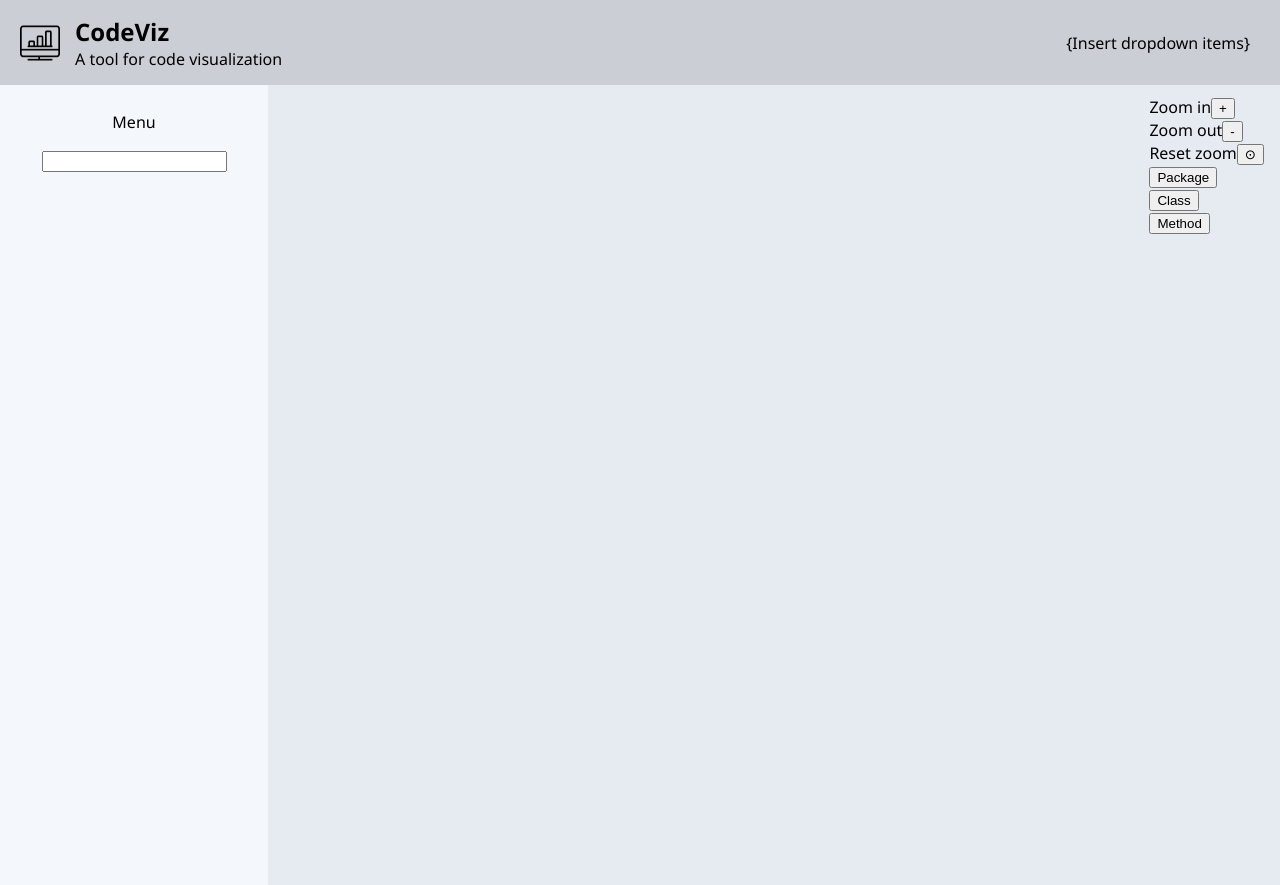
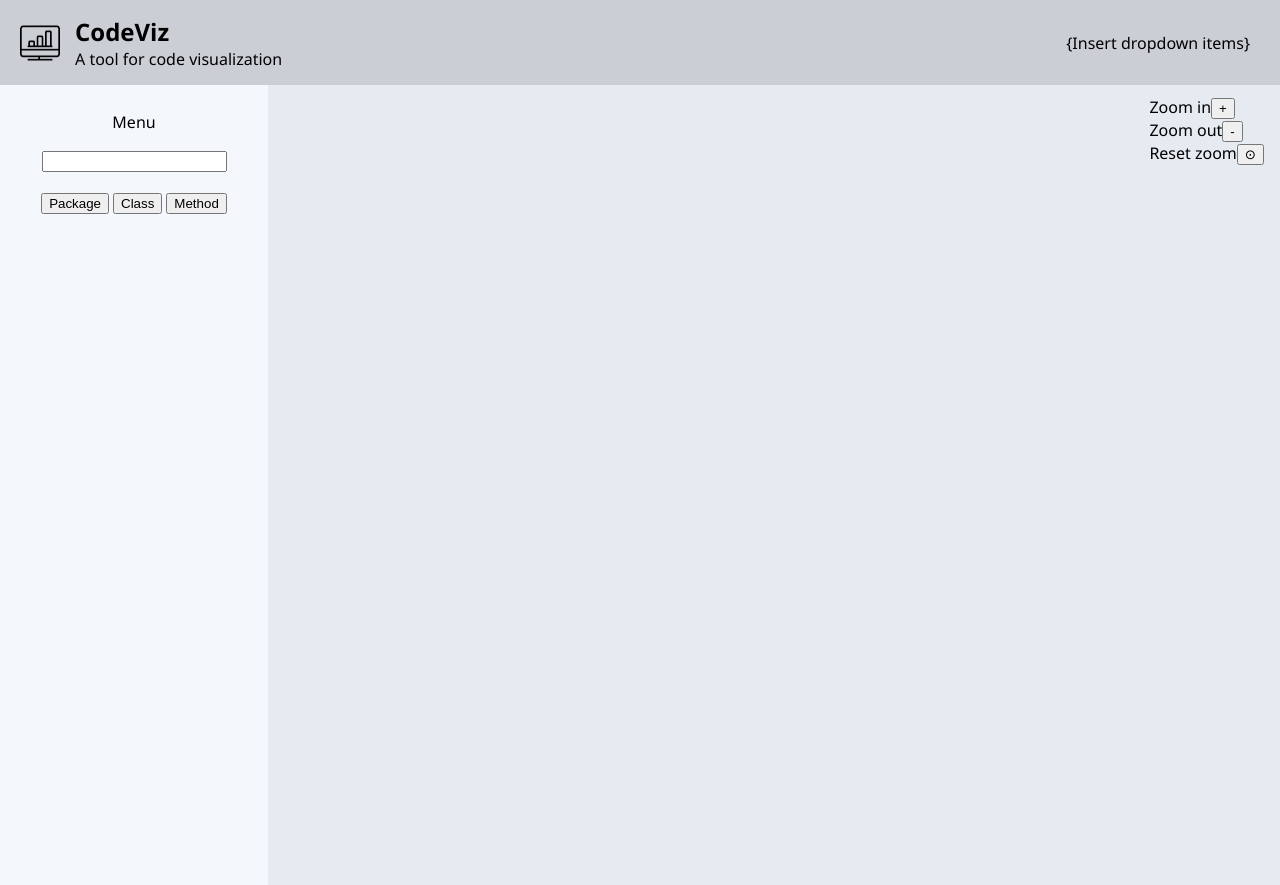
Before and after one commit to maishabd23/CodeViz, a React (Create React App) app in the folder codeviz_frontend/: page / in a window 1280 px wide. Built offline with nearby package versions, Linux system fonts and the light colour scheme; no server answers.

Commit message:
Move view level buttons to the menu.

```diff
--- a/codeviz_frontend/src/App.css
+++ b/codeviz_frontend/src/App.css
@@ -88,3 +88,8 @@ canvas {
   display: flex;
   height: 100%;
 }
+
+.center {
+  margin-left: auto;
+  margin-right: auto;
+}
--- a/codeviz_frontend/src/GraphViz.js
+++ b/codeviz_frontend/src/GraphViz.js
@@ -9,7 +9,7 @@ import Sigma from "sigma";
 import Graph from "graphology";
 import { parse } from "graphology-gexf/browser";
 // import React from 'react';
-import React, { useState, useEffect, useRef} from 'react';
+import React, { useState, useEffect} from 'react';
 
 // Load external GEXF file:
 function GraphViz() {
@@ -38,11 +38,6 @@ function GraphViz() {
         const zoomOutBtn = document.getElementById("zoom-out");
         const zoomResetBtn = document.getElementById("zoom-reset");
 
-
-        const packageView = document.getElementById("package-view");
-        const classView = document.getElementById("class-view");
-        const methodView = document.getElementById("method-view");
-
         // Instantiate sigma:
         const renderer = new Sigma(graph, container, {
           minCameraRatio: 0.1,
@@ -61,15 +56,6 @@ function GraphViz() {
         zoomResetBtn.addEventListener("click", () => {
           camera.animatedReset({ duration: 600 });
         });
-        packageView.addEventListener("click", () => {
-          fetch('/api/viewGraphLevel?level=PACKAGE');
-        });
-        classView.addEventListener("click", () => {
-          fetch('/api/viewGraphLevel?level=CLASS');
-        });
-        methodView.addEventListener("click", () => {
-          fetch('/api/viewGraphLevel?level=METHOD');
-        });
       };
 
       fetchData();
@@ -83,9 +69,6 @@ function GraphViz() {
           <div className="input"><label htmlFor="zoom-in">Zoom in</label><button id="zoom-in">+</button></div>
           <div className="input"><label htmlFor="zoom-out">Zoom out</label><button id="zoom-out">-</button></div>
           <div className="input"><label htmlFor="zoom-reset">Reset zoom</label><button id="zoom-reset">⊙</button></div>
-          <div className="input"><label htmlFor="package-view"></label><button id="package-view">Package</button></div>
-          <div className="input"><label htmlFor="class-view"></label><button id="class-view">Class</button></div>
-          <div className="input"><label htmlFor="method-view"></label><button id="method-view">Method</button></div>
         </div>
       </div>
     );
--- a/codeviz_frontend/src/Menu.js
+++ b/codeviz_frontend/src/Menu.js
@@ -4,6 +4,22 @@ function Menu() {
 
     useEffect(() => {
         const fetchData = async () => {
+
+            const packageView = document.getElementById("package-view");
+            const classView = document.getElementById("class-view");
+            const methodView = document.getElementById("method-view");
+
+            // Bind view level buttons
+            packageView.addEventListener("click", () => {
+                fetch('/api/viewGraphLevel?level=PACKAGE');
+            });
+            classView.addEventListener("click", () => {
+                fetch('/api/viewGraphLevel?level=CLASS');
+            });
+            methodView.addEventListener("click", () => {
+                fetch('/api/viewGraphLevel?level=METHOD');
+            });
+
             const search = document.getElementById("myInput");
 
             search.addEventListener("search", myFunction);
@@ -23,7 +39,21 @@ function Menu() {
             <p>Menu</p>
             <input type="search" id="myInput"/>{/*TODO - add submit button?*/}
             <p id="printSearch"></p>
-
+            <table className="center">
+                <tbody>
+                <tr>
+                    <td>
+                        <div className="input"><label htmlFor="package-view"></label><button id="package-view">Package</button></div>
+                    </td>
+                    <td>
+                        <div className="input"><label htmlFor="class-view"></label><button id="class-view">Class</button></div>
+                    </td>
+                    <td>
+                        <div className="input"><label htmlFor="method-view"></label><button id="method-view">Method</button></div>
+                    </td>
+                </tr>
+                </tbody>
+            </table>
         </div>
     );
 }
```
